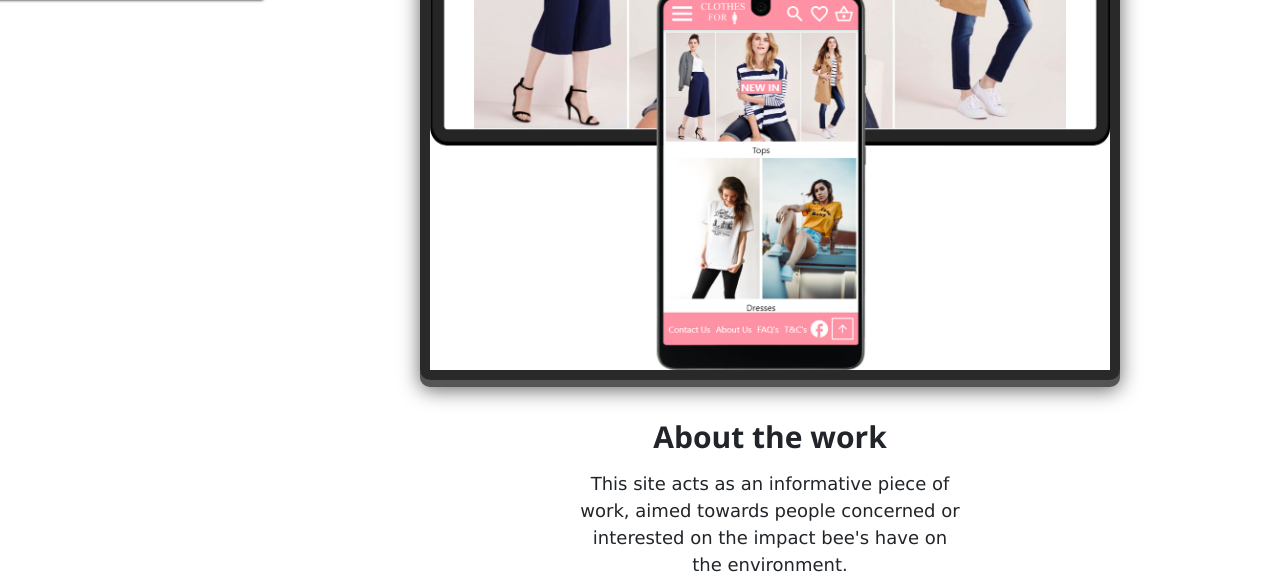
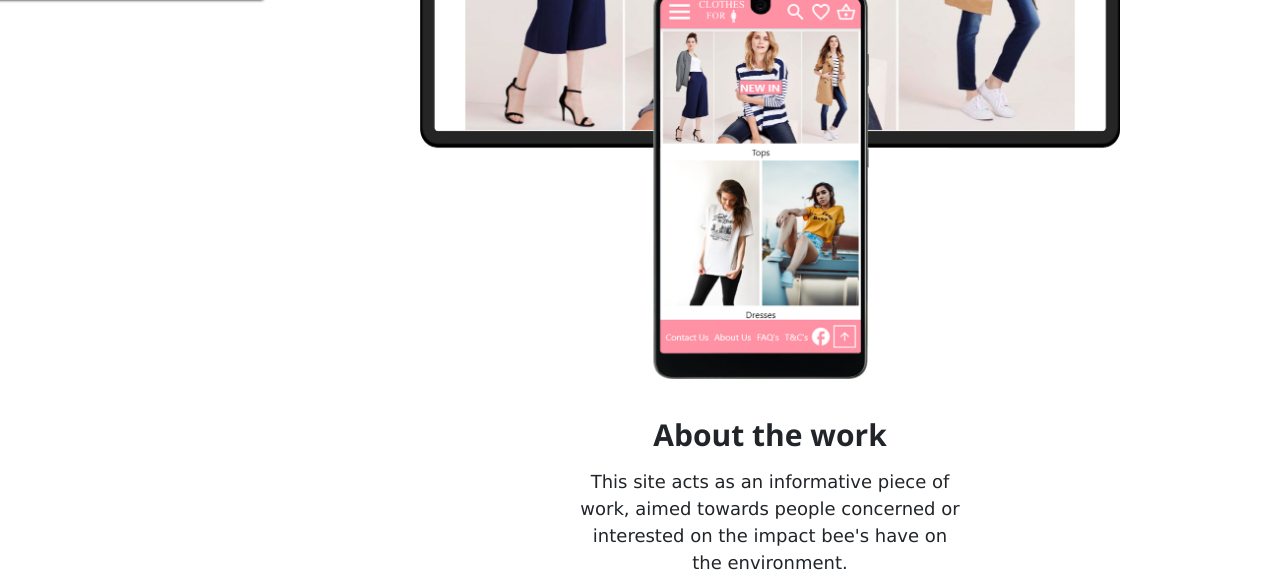
Before and after one commit to SteJ97/portfolio-site, a plain HTML site: page Portfolio pages/Clothing Store/index.html in a window 1280 px wide. Shown: the part 803-1383 px from the top of the page. Drawn offline with nearby package versions, Linux system fonts and the light colour scheme; a web font is replaced by a local one.

Commit message:
Monitor style removed

```diff
--- a/Portfolio pages/Clothing Store/style.css
+++ b/Portfolio pages/Clothing Store/style.css
@@ -47,14 +47,7 @@ h2 a[href*="http"] {
 
 .work-iframe {
   max-width: 700px;
-  border: 1px solid #292929;
-  border-width: 10px 10px;
-  border-radius: 10px;
   margin: 23.5px auto;
-  overflow: hidden;
-  transition: all 0.5s ease;
-  box-shadow: 0px 3px 0 #555555, 0px 4px 0 #555555, 0px 5px 0 #555555,
-    0px 7px 0 #555555, 0px 10px 20px #666;
 }
 
 .work-iframe img {
```
